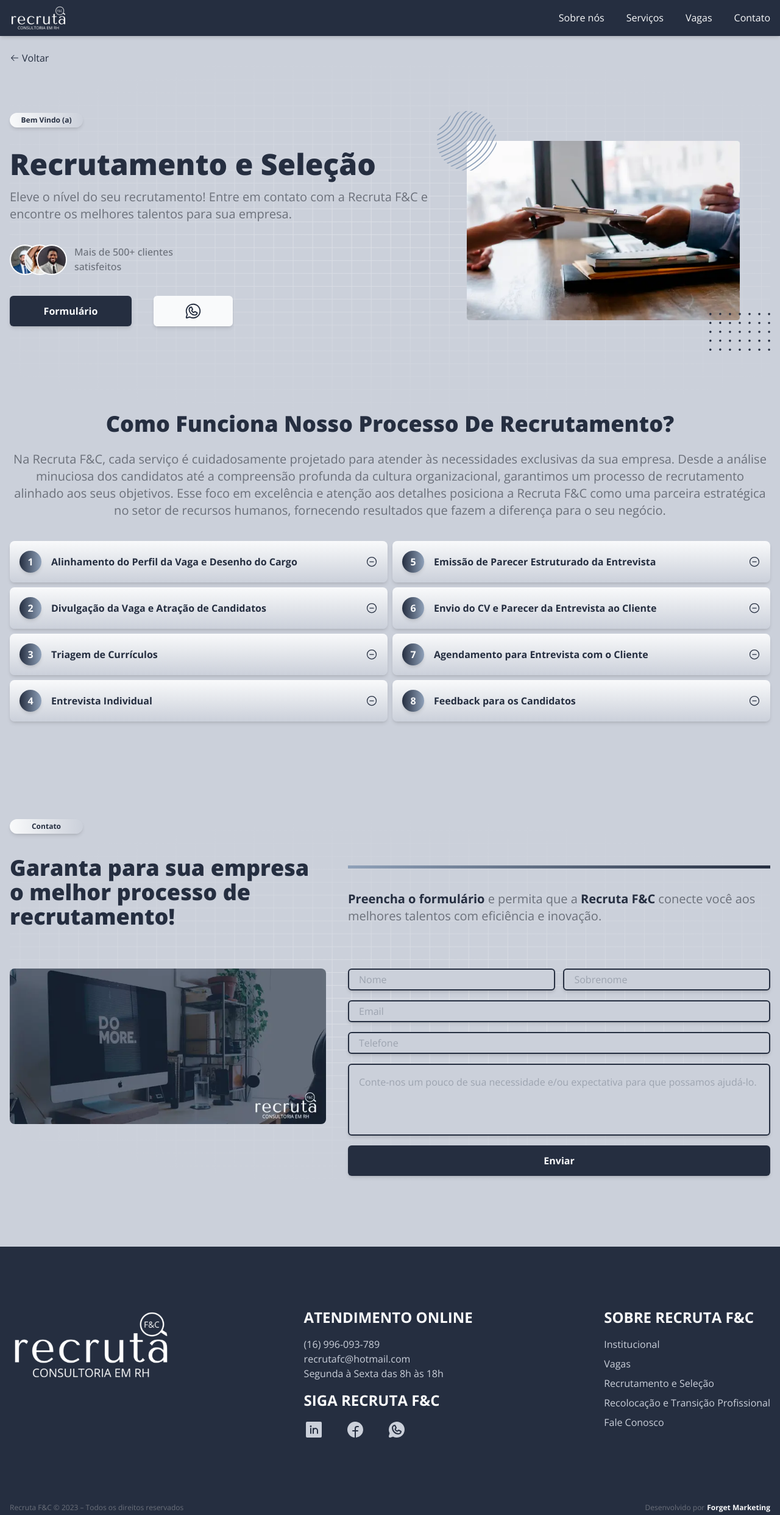
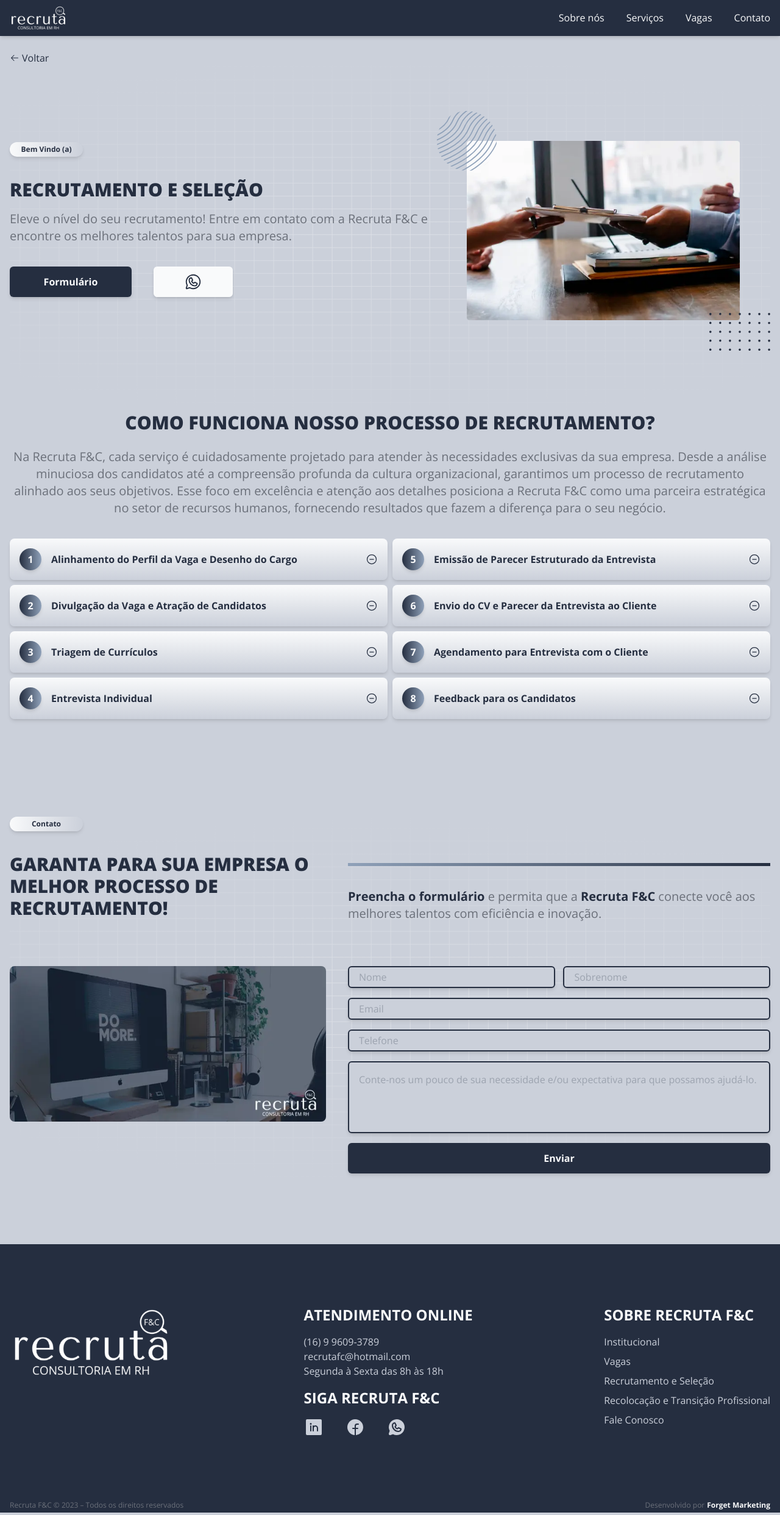
Before and after one commit to recrutafc/recrutafc, a Next.js app: page /recrutamento-e-selecao in a window 1280 px wide. Shown: the whole page at 61% size. Built offline with nearby package versions, Linux system fonts and the light colour scheme.

Commit message:
fix font

```diff
--- a/app/(routes)/recolocacao-profissional/page.tsx
+++ b/app/(routes)/recolocacao-profissional/page.tsx
@@ -93,7 +93,7 @@
               <span className="flex flex-col items-start">
                 <ServiceTitle>Bem Vindo (a)</ServiceTitle>
               </span>
-              <h1 className="text-5xl font-extrabold mb-4 max-lg:text-3xl text-colors-mainBlue900">
+              <h1 className="text-3xl font-extrabold mb-4 max-lg:text-2xl text-colors-mainBlue900 uppercase">
                  Recolocação e Transição Profissional
               </h1>
               <p className="text-xl text-colors-mainGray400 mb-9 max-lg:text-base">
@@ -132,7 +132,7 @@
           </div>
 
           <div>
-            <h2 className="text-4xl font-extrabold text-center mb-6 max-lg:text-3xl text-colors-mainBlue900">
+            <h2 className="text-3xl font-extrabold text-center mb-6 max-lg:text-2xl text-colors-mainBlue900 uppercase">
               Estrutura De Recolocação Profissional
             </h2>
             <p className="text-xl text-colors-mainGray400 mb-9 max-lg:text-base text-center">
@@ -174,7 +174,7 @@
                 <ServiceTitle>Contato</ServiceTitle>
               </span>
               <div className="flex justify-between max-lg:flex-col">
-                <h3 className="text-4xl font-extrabold mb-6 max-lg:text-3xl max-w-[500px] text-colors-mainBlue900">
+                <h3 className="text-3xl font-extrabold mb-6 max-lg:text-2xl max-w-[500px] text-colors-mainBlue900 uppercase">
                   Pronto para <br/> transformar sua <br/>carreira?
                 </h3>
                 <p className="max-w-[693px] max-lg:min-w-full mt-4 text-xl text-colors-mainGray400 mb-9 max-lg:text-base">
--- a/app/(routes)/recrutamento-e-selecao/page.tsx
+++ b/app/(routes)/recrutamento-e-selecao/page.tsx
@@ -94,14 +94,14 @@
               <span className="flex flex-col items-start">
                 <ServiceTitle>Bem Vindo (a)</ServiceTitle>
               </span>
-              <h1 className="text-5xl font-extrabold mb-4 max-lg:text-3xl text-colors-mainBlue900">
+              <h1 className="text-3xl font-extrabold mb-4 max-lg:text-2xl text-colors-mainBlue900 uppercase">
                 Recrutamento e Seleção
               </h1>
               <p className="text-xl text-colors-mainGray400 mb-9 max-lg:text-base">
                 Eleve o nível do seu recrutamento! Entre em contato com a Recruta F&C e encontre os melhores talentos para sua empresa.
               </p>
 
-              <div className="flex pb-9">
+              {/* <div className="flex pb-9">
                 <div className="flex relative min-w-[90px] min-h-[40px]">
                   <Image
                     src="/profile/1.webp"
@@ -128,7 +128,7 @@
                 <p className="text-colors-mainGray400 ml-4 font-medium">
                   Mais de 500+ clientes <br /> satisfeitos
                 </p>
-              </div>
+              </div> */}
 
               <div className="min-w-[366px] flex gap-9 mb-9">
                 <Button href="#form" styleType="1" maxWidth={200} redirect="">
@@ -162,7 +162,7 @@
           </div>
 
           <div>
-            <h2 className="text-4xl font-extrabold text-center mb-6 max-lg:text-3xl text-colors-mainBlue900">Como Funciona Nosso Processo De Recrutamento?</h2>
+            <h2 className="text-3xl font-extrabold text-center mb-6 max-lg:text-2xl text-colors-mainBlue900 uppercase">Como Funciona Nosso Processo De Recrutamento?</h2>
             <p className="text-xl text-colors-mainGray400 mb-9 max-lg:text-base text-center">
               Na Recruta F&C, cada serviço é cuidadosamente projetado para atender às
                necessidades exclusivas da sua empresa. Desde a análise minuciosa dos candidatos até
@@ -205,7 +205,7 @@
                 <ServiceTitle>Contato</ServiceTitle>
               </span>
               <div className="flex justify-between max-lg:flex-col">
-                <h3 className="text-4xl font-extrabold mb-6 max-lg:text-3xl max-w-[500px] text-colors-mainBlue900">
+                <h3 className="text-3xl font-extrabold mb-6 max-lg:text-2xl max-w-[500px] text-colors-mainBlue900 uppercase">
                   Garanta para sua empresa o melhor processo de recrutamento!
                 </h3>
                 <p className="max-w-[693px] max-lg:min-w-full mt-4 text-xl text-colors-mainGray400 mb-9 max-lg:text-base">
--- a/app/_components/AttributeCard.tsx
+++ b/app/_components/AttributeCard.tsx
@@ -6,7 +6,7 @@
 
 const AttributeCard: React.FC<AttributeCardProps> = ({ icon, title, text }) => {
   return (
-    <div className="flex items-start p-4 rounded-lg cursor-default hover:bg-gradient-to-b hover:shadow-md from-colors-mainWhite to-colors-mainGray200">
+    <div className="flex items-start p-4 rounded-lg cursor-default bg-gradient-to-b shadow-md from-colors-mainWhite to-colors-mainGray200">
       <div>
         <div className="flex mb-1">
           {icon}
--- a/app/_components/Button.tsx
+++ b/app/_components/Button.tsx
@@ -20,7 +20,7 @@
   const styles = {
     1: `${baseStyle} bg-gradient-to-b from-colors-mainBlue900 to-colors-mainBlue900 text-colors-mainWhite delay-150 ease-in-out hover:to-colors-mainGray600`,
     2: `${baseStyle} bg-gradient-to-b from-colors-mainWhite to-colors-mainWhite text-colors-mainBlue900 hover:to-colors-mainGray600 delay-150 ease-in-out `,
-    3: `${baseStyle} bg-gradient-to-b from-colors-mainGray600 to-colors-mainGray600 text-colors-mainWhite delay-150 ease-in-out hover:to-colors-mainWhite`,
+    3: `${baseStyle} bg-gradient-to-b from-colors-mainGray600 to-colors-mainGray600 text-colors-mainWhite delay-150 ease-in-out hover:to-colors-mainWhite uppercase`,
     4: `${baseStyle} bg-gradient-to-b from-colors-mainWhite to-colors-mainGray200 hover:from-colors-mainWhite text-colors-mainBlue900 hover:bg-colors-mainGray600 delay-150 ease-in-out`,
   }
 
--- a/app/_components/Footer.tsx
+++ b/app/_components/Footer.tsx
@@ -19,7 +19,7 @@
                 Atendimento Online
               </h3>
               <p className="text-colors-mainGray200 mb-4">
-                (16) 996-093-789 <br /> recrutafc@hotmail.com <br /> Segunda à Sexta
+                (16) 9 9609-3789 <br /> recrutafc@hotmail.com <br /> Segunda à Sexta
                 das 8h às 18h <br />
               </p>
             </div>
--- a/app/_sections/Attribute.tsx
+++ b/app/_sections/Attribute.tsx
@@ -14,7 +14,7 @@
       <section className="bg-[url('/bg-pattern.svg')] bg-center bg-no-repeat px-4">
         <div className="max-w-[1400px] mx-auto flex flex-col justify-between items-center py-[100px]">
           <ServiceTitle>Características</ServiceTitle>
-          <h2 className="text-3xl text-center font-extrabold text-colors-mainBlue900 mb-4 max-lg:text-2xl">
+          <h2 className="text-3xl text-center font-extrabold text-colors-mainBlue900 mb-4 max-lg:text-2xl uppercase">
             Sua Solução Para Recrutamento Eficiente
           </h2>
           <p className="text-center text-xl text-colors-mainGray400 mb-9 max-lg:text-base">
--- a/app/_sections/Feedbacks.tsx
+++ b/app/_sections/Feedbacks.tsx
@@ -15,7 +15,7 @@
         <div className="max-w-[1400px] mx-auto py-[100px]">
           <div className="flex flex-col justify-center items-center">
             <ServiceTitle>Depoimentos</ServiceTitle>
-            <h2 className="text-3xl text-center font-extrabold text-colors-mainBlue900 mb-4 max-lg:text-2xl">
+            <h2 className="text-3xl text-center font-extrabold text-colors-mainBlue900 mb-4 max-lg:text-2xl uppercase">
               O Que Nossos Clientes Falam <br />
               Sobre Nós
             </h2>
--- a/app/_sections/Hero.tsx
+++ b/app/_sections/Hero.tsx
@@ -12,7 +12,7 @@
           height={51}
           className="mb-4"
         />
-        <h1 className="text-5xl text-center font-extrabold text-colors-mainBlue900 mb-4 max-lg:text-3xl">
+        <h1 className="text-3xl text-center font-extrabold text-colors-mainBlue900 mb-4 max-lg:text-2xl uppercase">
           Seleção Exclusiva e Personalizada
         </h1>
         <p className="text-center text-xl text-colors-mainGray400 mb-9 max-lg:text-base">
@@ -30,7 +30,7 @@
             Vagas
           </Button>
         </div>
-        <div className="flex">
+        {/* <div className="flex">
           <div className="flex relative min-w-[90px] min-h-[40px]">
             <Image
               src="/profile/1.webp"
@@ -57,7 +57,7 @@
           <p className="text-colors-mainGray400 ml-4 font-medium">
             Mais de 500+ clientes <br /> satisfeitos
           </p>
-        </div>
+        </div> */}
 
       </div>
     </section>
--- a/app/_sections/Services.tsx
+++ b/app/_sections/Services.tsx
@@ -8,7 +8,7 @@
         <div className="max-w-[1400px] mx-auto py-9">
           <div className="max-w-[833px] mx-auto flex flex-col items-center">
             <ServiceTitle>Serviços</ServiceTitle>
-            <h2 className="text-4xl font-extrabold text-colors-mainBlue900 text-center mb-6 max-lg:text-2xl">
+            <h2 className="text-3xl font-extrabold text-colors-mainBlue900 text-center mb-6 max-lg:text-2xl uppercase">
               Nossos Serviços Vão Te Surpreender
             </h2>
             <p className="text-xl text-colors-mainGray400 text-center max-lg:text-base">
```
Also changed, not shown: app/_sections/Clients.tsx (+4 -4 lines).
